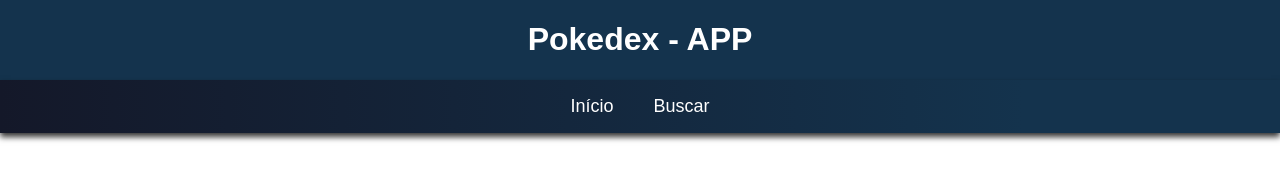
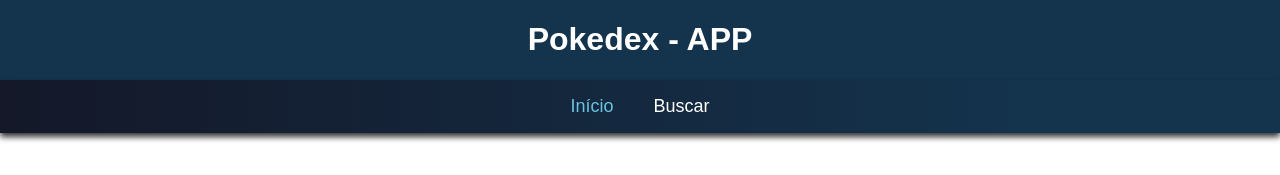
Before and after one commit to davide-almeida/pokedex, a Vue app: page / in a window 1280 px wide. Shown: the top 175 px of the page. Built offline with nearby package versions, Linux system fonts and the light colour scheme.

Commit message:
add link style

```diff
--- a/src/components/Header.vue
+++ b/src/components/Header.vue
@@ -17,7 +17,7 @@
   export default defineComponent({
     data(): Header {
       return {
-        title: "Pokedex - APP"
+        title: "Pokedex - APP",
       }
     }
   })
--- a/src/main.ts
+++ b/src/main.ts
@@ -7,6 +7,7 @@ const app = createApp(App);
 
 const router = vueRouter.createRouter({
   history: vueRouter.createWebHistory(),
+  linkExactActiveClass: "active",
   routes: [
     {
       path: '/',
--- a/src/style.css
+++ b/src/style.css
@@ -72,6 +72,11 @@ nav ul li a {
 nav ul li a:active {
   color: #0ca0d6;
   /* font-weight: bold; */
+}
+
+a.active {
+  color: #69c3e3;
+  /* text-decoration: underline; */
 }
 
 .search-page {
```
